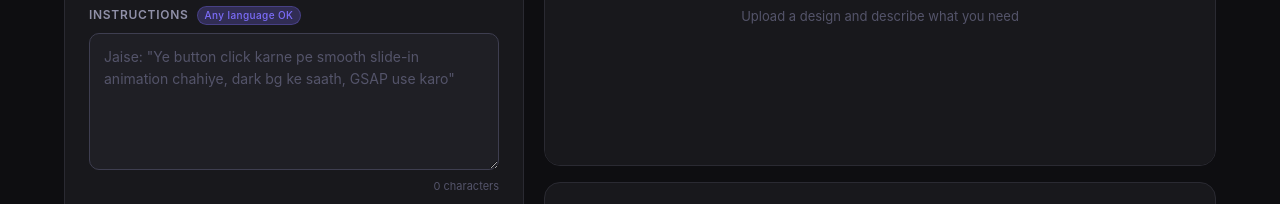
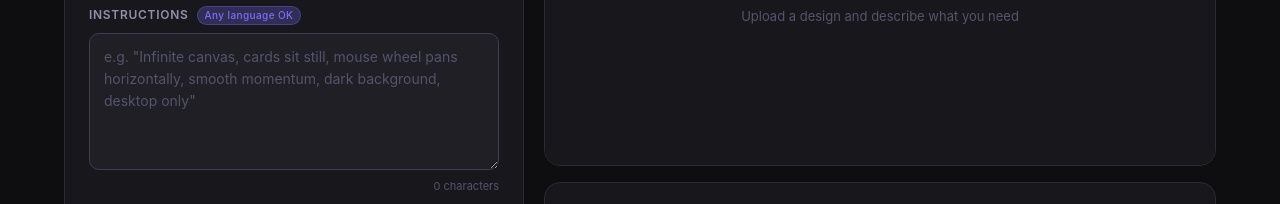
Before and after one commit to mandliyakhushbu-tech/design-to-dev-agent, a plain HTML site: page index.html in a window 1280 px wide. Shown: the part 338-542 px from the top of the page. Drawn offline with Linux system fonts and the light colour scheme.

Commit message:
Update index.html

```diff
--- a/index.html
+++ b/index.html
@@ -156,7 +156,7 @@
           <textarea
             id="instructionInput"
             class="instruction-input"
-            placeholder='Jaise: "Ye button click karne pe smooth slide-in animation chahiye, dark bg ke saath, GSAP use karo"'
+            placeholder='e.g. "Infinite canvas, cards sit still, mouse wheel pans horizontally, smooth momentum, dark background, desktop only"'
             rows="5"
           ></textarea>
           <p class="char-count" id="charCount">0 characters</p>
```
